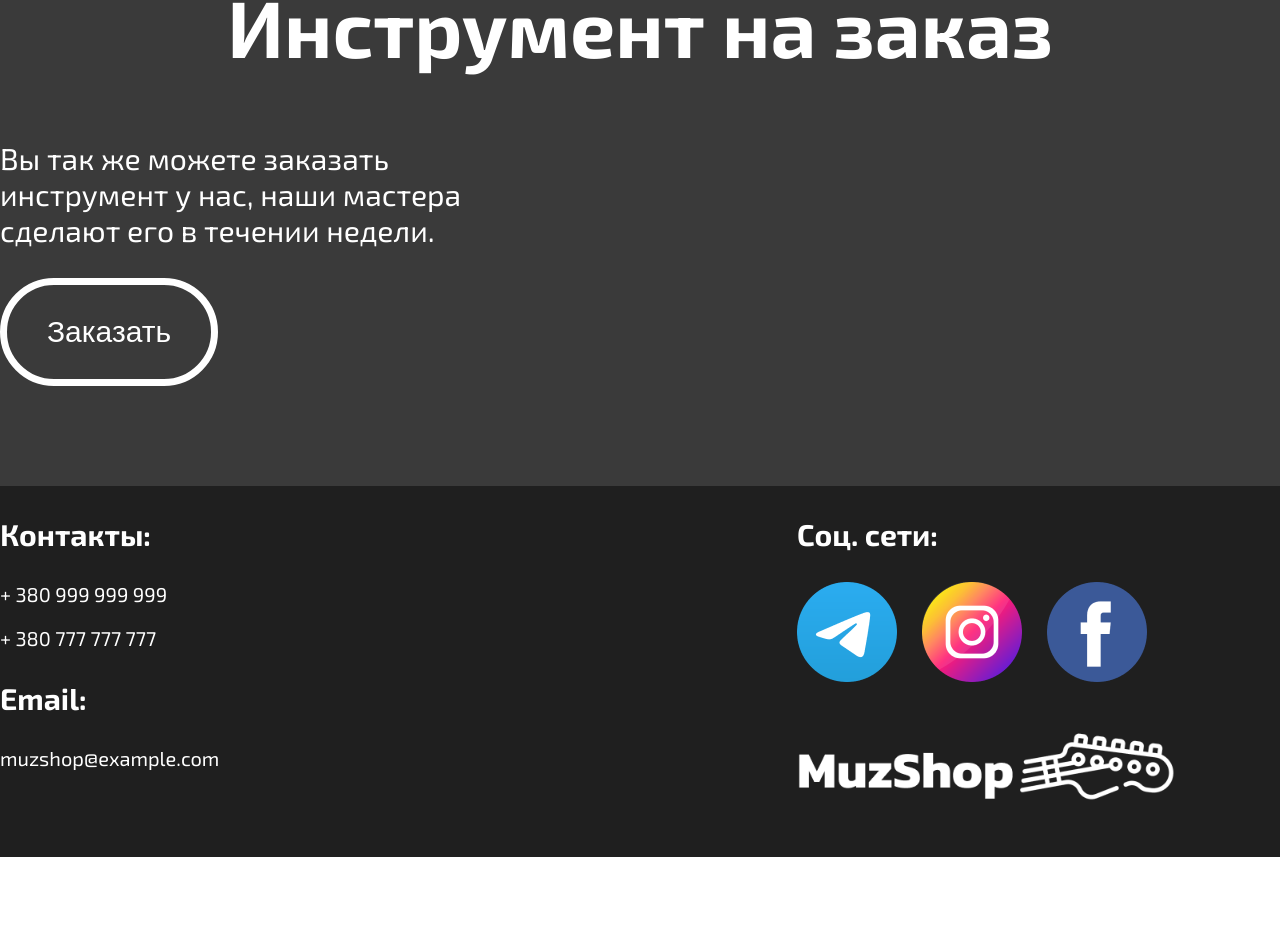
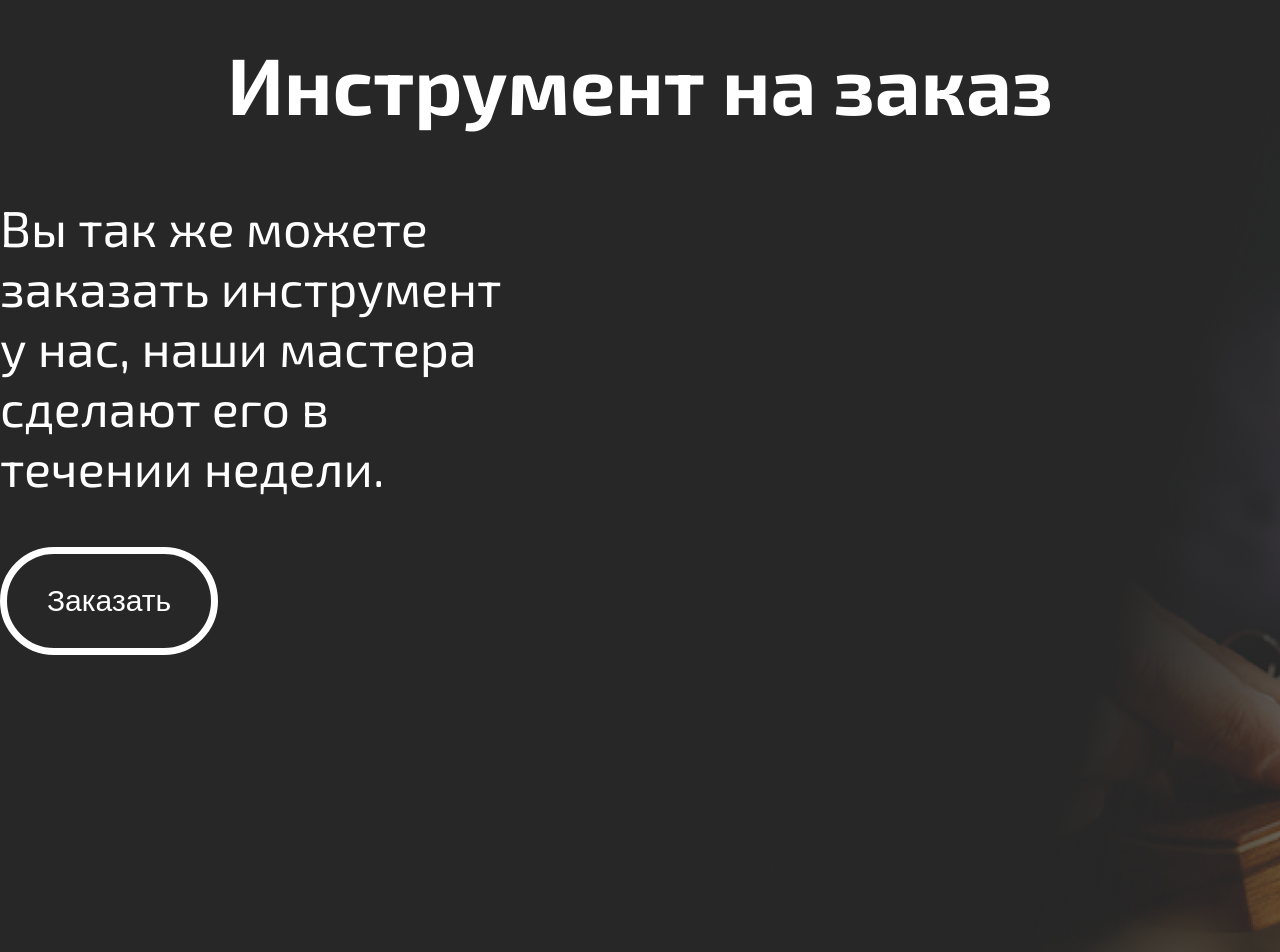
Before and after one commit to 1Salivan1/muz_shop, a React (Create React App) app: page / in a window 1280 px wide. Shown: the part 1814-2766 px from the top of the page. Before the commit the page ends 2671 px from the top, so only its background shows below. Built offline with nearby package versions, Linux system fonts and the light colour scheme.

Commit message:
Third commit

```diff
--- a/src/App.css
+++ b/src/App.css
@@ -5,10 +5,10 @@ body {
     margin: 0;
 }
 
-.wrapper {
-    max-width: 1732px;
+.container {
+    max-width: 1770px;
+    margin-right: auto;
     margin-left: auto;
-    margin-right: auto;
 }
 
 /* classes */
@@ -77,9 +77,12 @@ body {
     justify-content: center;
 }
 
+/* Personal */
+
 .personal {
+    padding-top: 57px;
     color: #FFFFFF;
-    background-color: rgb(58, 58, 58);
+    background-image: url(./img/fone2.png);
     padding-bottom: 100px;
 }
 
@@ -88,13 +91,14 @@ body {
 }
 
 .peresonal__description {
-    font-size: 30px;
+    font-size: 50px;
     width: 40%;
 }
 
 .personal__button {
     font-size: 30px;
     padding: 30px 40px;
+    margin-bottom: 300px;
 }
 
 /* Footer */
@@ -102,8 +106,13 @@ body {
 .footer {
     color: #FFFFFF;
     background-color: rgb(31, 31, 31);
+}
+
+.footer-container {
     display: flex;
+    height: 100%;
     justify-content: space-between;
+    align-items: center;
 }
 
 .footer__header {
@@ -114,10 +123,15 @@ body {
     font-size: 20px;
 }
 
-.footer__left-social-item:not(:last-child) {
+.footer__right-social-item:not(:last-child) {
     margin-right: 25px;
 }
 
-.footer__left-logo {
+.footer__right-logo {
     width: 80%;
 }
+
+.footer__right {
+    text-align: right;
+    margin-left: auto;
+}
--- a/src/App.js
+++ b/src/App.js
@@ -12,8 +12,8 @@ import OfferCard from './components/OfferCard';
 function App() {
   return (
     <body>
-      <div className='wrapper'>
       <header className="header">
+        <div className='container'>
           <img src={logo} alt=""></img>
           <nav className="header__nav">
             <a href="#" className="header__nav-item">Главня</a>
@@ -24,9 +24,11 @@ function App() {
             У нас вы найдете подходящий для себя инструмент
           </h1>
           <button className='header__button button'>Перейти к выбору</button>
+        </div>
       </header>
 
       <section className='offer'>
+        <div className='container'>
           <h1 className='offer__title title'>
             Вот что мы можем вам предложить
           </h1>
@@ -36,35 +38,39 @@ function App() {
             <OfferCard img={drums} title="Барабаны"/>
             <OfferCard img={saxophone} title="Саксофон"/>
           </div>
+        </div>
       </section>
 
       <section className='personal'>
+        <div className='container'>
           <h1 className='personal__title title'>Инструмент на заказ</h1>
           <p className='peresonal__description'>
             Вы так же можете заказать инструмент у нас, наши мастера сделают его в течении недели.
           </p>
           <button className='personal__button button'>Заказать</button>
+        </div>
       </section>
 
       <footer className='footer'>
-          <div className='footer__right'>
+        <div className='container footer-container'>
+          <div className='footer__left'>
             <h3 className='footer__header'>Контакты:</h3>
             <p className='footer__description'>+ 380 999 999 999</p>
             <p className='footer__description'>+ 380 777 777 777</p>
             <h3 className='footer__header'>Email:</h3>
             <p className='footer__description'>muzshop@example.com</p>
           </div>
-          <div className='footer__left'>
-            <h3 className='footer__header'>Соц. сети:</h3>
-            <div className='footer__left-social'>
-              <img className='footer__left-social-item' src={telegram}></img>
-              <img className='footer__left-social-item' src={instagram}></img>
-              <img className='footer__left-social-item' src={facebook}></img>
+          <div className='footer__right'>
+            <h3 className='footer__header footer__right-header'>Соц. сети:</h3>
+            <div className='footer__right-social'>
+              <a href='#' className='footer__right-social-item'><img src={telegram}></img></a>
+              <a href='#' className='footer__right-social-item'><img src={instagram}></img></a>
+              <a href='#' className='footer__right-social-item'><img src={facebook}></img></a>
             </div>
-            <img className='footer__left-logo' src={logo}></img>
+            <a href='#'><img className='footer__right-logo' src={logo}></img></a>
+          </div>
         </div>
       </footer>
-      </div>
     </body>
   );
 }
```
Also changed, not shown: src/img/fone2.png (added). Lines whose indentation alone changed are shown as unchanged.
